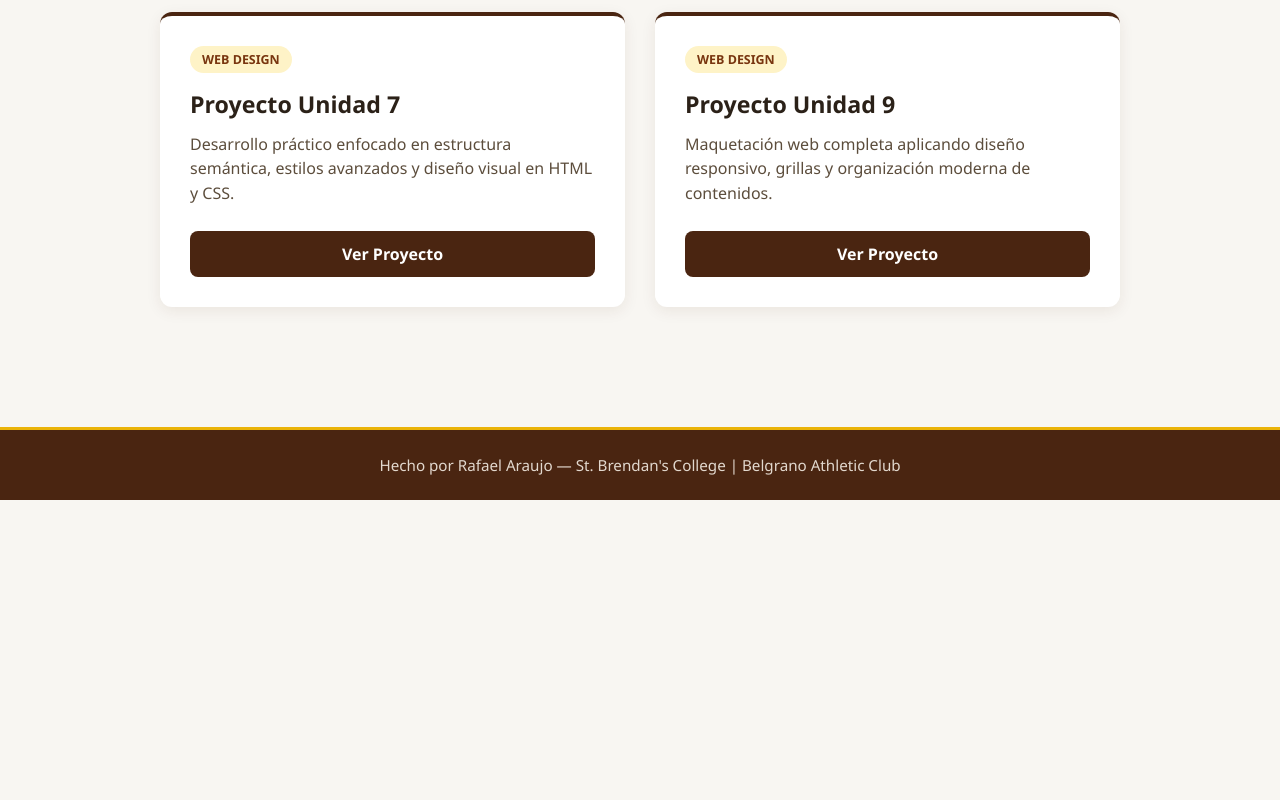
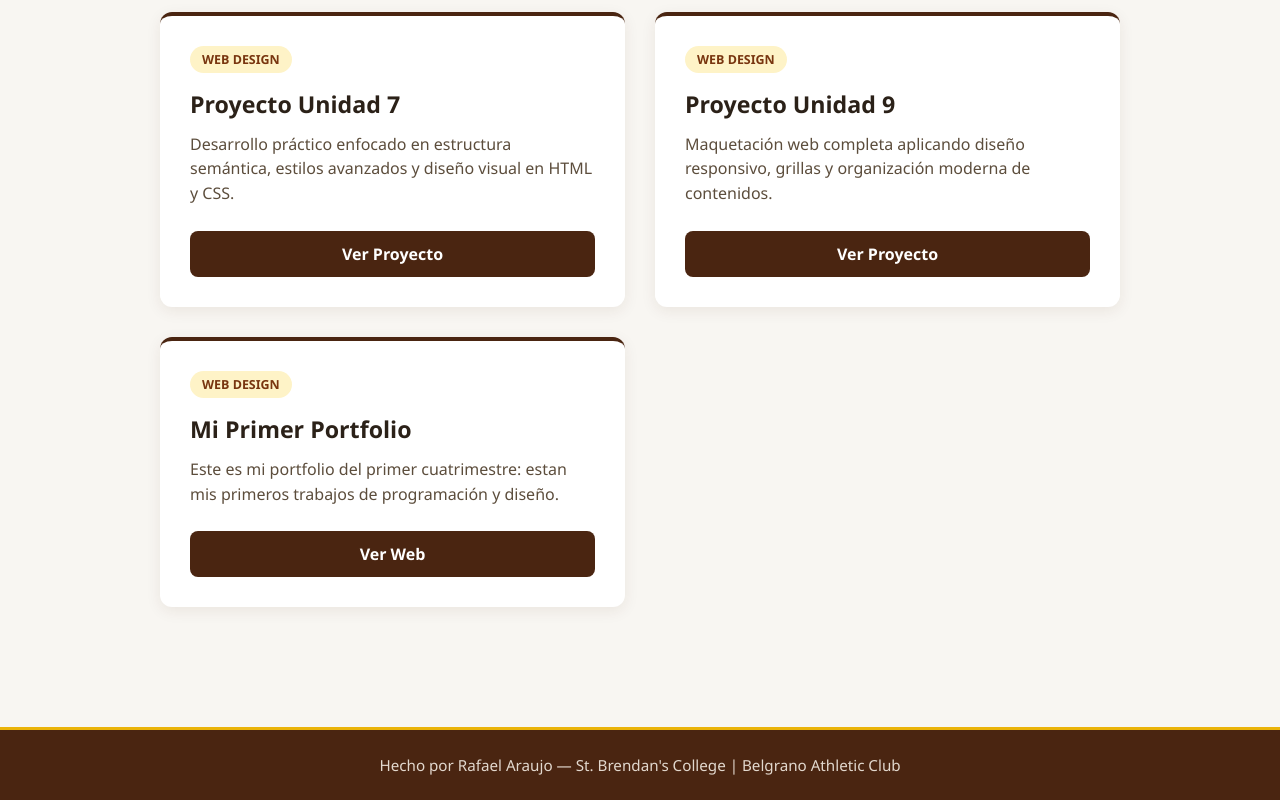
Before and after one commit to rafayate/finalportfolio, a plain HTML site: page index.html in a window 1280 px wide. Shown: the part 1227-2027 px from the top of the page. Before the commit the page ends 1727 px from the top, so only its background shows below. Drawn offline with Linux system fonts and the light colour scheme.

Commit message:
Update index.html

```diff
--- a/index.html
+++ b/index.html
@@ -91,7 +91,12 @@
           <p>Maquetación web completa aplicando diseño responsivo, grillas y organización moderna de contenidos.</p>
           <a href="https://rafayate.github.io/umidad-9/" target="_blank" class="btn">Ver Proyecto</a>
         </div>
-
+<!-- Proyecto: Portfolio Primer Cuatrimestre -->
+      <div class="card" data-category="web">
+        <div class="card-badge">Web Design</div>
+        <h3>Mi Primer Portfolio</h3>
+        <p>Este es mi portfolio del primer cuatrimestre: estan mis primeros trabajos de programación y diseño.</p>
+        <a href="https://rafayate.github.io/portafolio/" target="_blank" class="btn">Ver Web</a>
       </div>
     </section>
   </main>
```
